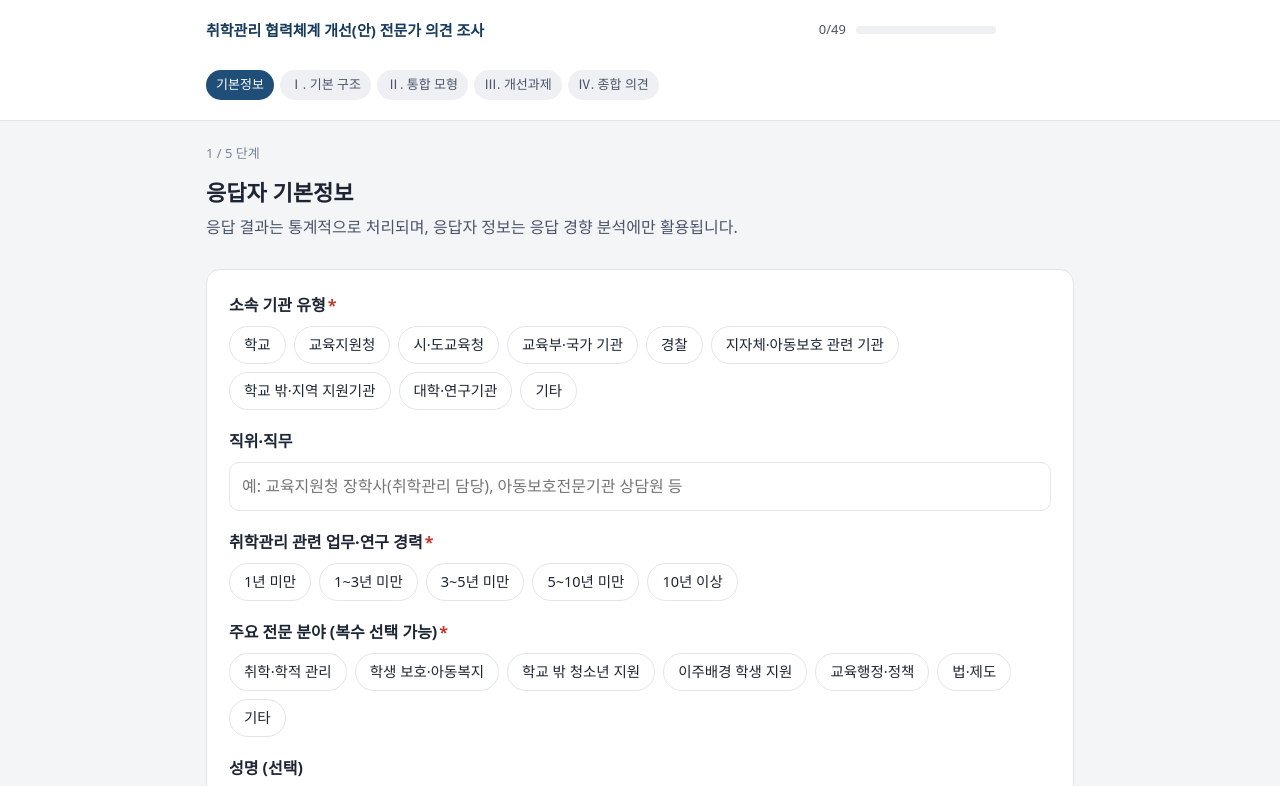
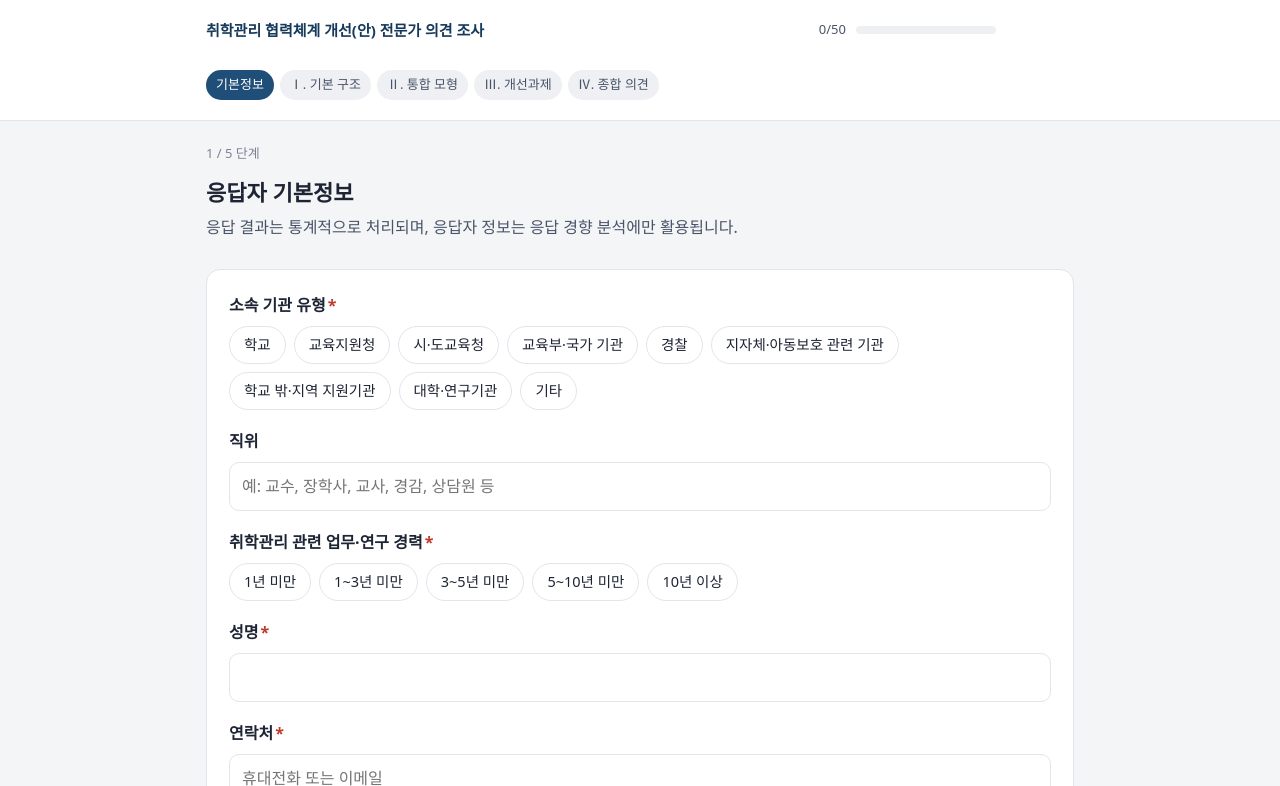
Before and after one commit to ideal-jin/school-survey, a plain HTML site: page index.html in a window 1280 px wide. Both pictures are taken after a click on the button "응답 시작하기 →". Shown: the top 786 px of the page. Drawn offline with Linux system fonts and the light colour scheme; a web font is replaced by a local one.

Commit message:
연구책임자 검토 의견 반영: 표 펼침·표 3 추가·표 2 위치 이동·경로별 대상/역할 제시·기본정보 수정
Co-Authored-By: Claude Opus 5.5 <noreply@anthropic.com>
Claude-Session: https://claude.ai/code/session_017Vs8P6rgTd8baafvk5Ux21

```diff
--- a/index.html
+++ b/index.html
@@ -166,6 +166,25 @@ input[type=text]{width:100%;border:1.5px solid var(--line);border-radius:10px;pa
 .errbox a{color:var(--err);font-weight:700}
 .done-screen{display:none;max-width:640px;margin:60px auto;text-align:center;padding:0 16px}
 .done-screen .ok{width:64px;height:64px;border-radius:50%;background:#dff1ec;color:var(--accent);display:flex;align-items:center;justify-content:center;font-size:32px;margin:0 auto 18px}
+/* emphasis hint */
+.callout{display:flex;gap:8px;align-items:flex-start;background:#fff4e0;border-left:4px solid #e08a00;color:#7a4a00;border-radius:8px;padding:10px 12px;font-weight:700;font-size:14.5px;margin:0 0 10px}
+.callout::before{content:"👉"}
+.field.missing input[type=text]{border-color:var(--err)}
+.pinfo{display:grid;grid-template-columns:auto 1fr;gap:4px 10px;font-size:14px;background:#f7f9fc;border:1px solid var(--line2);border-radius:10px;padding:10px 12px;margin:0 0 12px;color:var(--ink2)}
+.pinfo .lb{font-weight:700;font-size:12.5px;color:var(--brand);white-space:nowrap;margin-top:1px}
+.privacy{font-size:13px;color:var(--muted);margin:-6px 0 0}
+@media (max-width:640px){
+  table.t{min-width:0;font-size:14px}
+  table.t thead{display:none}
+  table.t,table.t tbody,table.t tr,table.t td{display:block;width:100%!important}
+  table.t tr{border:1px solid var(--line);border-radius:10px;margin:0 0 10px;overflow:hidden;background:#fff}
+  table.t td{border:0;border-bottom:1px solid var(--line2);padding:8px 12px}
+  table.t td:last-child{border-bottom:0}
+  table.t td[data-l]::before{content:attr(data-l);display:block;font-size:12px;font-weight:700;color:var(--brand);margin-bottom:2px}
+  table.t td.k{white-space:normal;background:var(--brand-soft)}
+  table.t tr.cat{border:0;background:none}
+  table.t tr.cat td{background:none;color:var(--brand-ink);font-size:15px;padding:10px 2px 4px}
+}
 /* paging */
 .page{display:none}.page.on{display:block}
 body.intro .topbar{display:none}
@@ -304,9 +323,15 @@ const PART2_STAGE2 = [
   {id:'Ⅱ-2-6', short:'학교 1차 판단·교육지원청 조정 역할 배분', text:'학교가 1차로 판단하고, 판단이 어려운 사례는 교육지원청 전담기구가 판단·조정하는 역할 배분은 적절하다.'}
 ];
 const PART2_STAGE3 = [
-  {id:'Ⅱ-3-1', short:'경로 A(학교 행정 확인·처리)', text:'<span class="tag A">경로 A</span> <b>학교 중심의 행정 확인·처리</b>로 마무리하는 경로의 대상과 역할은 적절하다.'},
-  {id:'Ⅱ-3-2', short:'경로 B(추가 확인·소재 파악)', text:'<span class="tag B">경로 B</span> <b>교육지원청 조정에 따른 추가 확인·소재 파악</b> 경로의 대상과 역할은 적절하다.'},
-  {id:'Ⅱ-3-3', short:'경로 C(보호·교육 지원 연계)', text:'<span class="tag C">경로 C</span> <b>권한별 관계기관이 참여하는 보호·교육 지원 연계</b> 경로의 대상과 역할은 적절하다.'},
+  {id:'Ⅱ-3-1', short:'경로 A(학교 행정 확인·처리)',
+   info:{대상:'소재·안전과 교육 이행이 확인되고, 추가 확인이나 보호·지원이 필요하지 않은 사례 (예: 해외 출국 및 현지 학교 재학이 확인된 경우)', 주관:'학교', 역할:'확인 결과에 따른 학적·행정 처리와 기록'},
+   text:'<span class="tag A">경로 A</span> <b>학교 중심의 행정 확인·처리</b>로 마무리하는 경로의 대상과 역할은 적절하다.'},
+  {id:'Ⅱ-3-2', short:'경로 B(추가 확인·소재 파악)',
+   info:{대상:'소재가 확인되지 않거나 교육 이행이 불명확하여 추가 확인·협력이 필요한 사례 (예: 보호자 연락 두절·거주지 불명, 귀국 후 학교 미복귀)', 주관:'교육지원청 전담기구 (협조: 학교, 경찰, 지자체 등)', 역할:'관계기관 정보 요청·회신과 소재 파악을 조정하고, 확인 결과에 따라 경로를 다시 판단'},
+   text:'<span class="tag B">경로 B</span> <b>교육지원청 조정에 따른 추가 확인·소재 파악</b> 경로의 대상과 역할은 적절하다.'},
+  {id:'Ⅱ-3-3', short:'경로 C(보호·교육 지원 연계)',
+   info:{대상:'안전 위험 징후가 있거나 보호 개입 또는 교육 지원이 필요한 사례 (예: 장기 미인정 결석 중 위험한 또래 집단과 어울리며 연락이 닿지 않는 경우)', 주관:'교육지원청 전담기구 (참여: 경찰, 지자체·아동보호 관련 기관, 학교 밖·지역 지원기관 등 권한별)', 역할:'보호·복지·교육 지원 기관으로 연계하고 지원·이관 결과를 확인·관리 (긴급 위험 시 보호·신고 절차 우선)'},
+   text:'<span class="tag C">경로 C</span> <b>권한별 관계기관이 참여하는 보호·교육 지원 연계</b> 경로의 대상과 역할은 적절하다.'},
   {id:'Ⅱ-3-4', short:'경로 전환·병행 원칙', text:'사례의 특성과 상황 변화에 따라 경로를 <b>전환·병행</b>할 수 있도록 한 원칙은 적절하다.'},
   {id:'Ⅱ-3-5', short:'긴급 위험 시 보호·신고 우선 원칙', text:'<b>긴급 위험 시 보호·신고 절차를 우선</b>하는 원칙은 적절하다.'}
 ];
@@ -391,19 +416,20 @@ function build(){
   h += part('info','','응답자 기본정보','응답 결과는 통계적으로 처리되며, 응답자 정보는 응답 경향 분석에만 활용됩니다.');
   h += `<div class="card">`;
   h += choiceField('소속 기관 유형', 'choice', true, ['학교','교육지원청','시·도교육청','교육부·국가 기관','경찰','지자체·아동보호 관련 기관','학교 밖·지역 지원기관','대학·연구기관','기타']);
-  h += textField('직위·직무', '예: 교육지원청 장학사(취학관리 담당), 아동보호전문기관 상담원 등');
+  h += textField('직위', '예: 교수, 장학사, 교사, 경감, 상담원 등', false);
   h += choiceField('취학관리 관련 업무·연구 경력', 'choice', true, ['1년 미만','1~3년 미만','3~5년 미만','5~10년 미만','10년 이상']);
-  h += choiceField('주요 전문 분야 (복수 선택 가능)', 'multi', true, ['취학·학적 관리','학생 보호·아동복지','학교 밖 청소년 지원','이주배경 학생 지원','교육행정·정책','법·제도','기타']);
-  h += textField('성명 (선택)', '회의 시 의견 확인이 필요할 경우를 위해 기재해 주셔도 됩니다');
+  h += textField('성명', '', true);
+  h += textField('연락처', '휴대전화 또는 이메일', true);
+  h += `<p class="privacy">※ 성명과 연락처는 응답 내용 확인이 필요한 경우에만 연구진이 사용하며, 결과 보고 시에는 공개하지 않습니다.</p>`;
   h += `</div>`;
 
   /* ---------- Ⅰ ---------- */
   h += part('p1','Ⅰ','취학관리 협력체계 기본 구조 검토','취학관리 협력체계는 새로운 사업의 목록이 아니라, 국가 단위 협의체에서 지역 단위 협력·조정체계, 학교와 관계기관의 단계별 역할까지를 하나의 틀로 연결하기 위해 다음과 같이 구성하였습니다.');
-  h += `<details class="ref"><summary>&lt;표 1&gt; 협력체계 구성요소별 현행과 개선(안) 전체 보기</summary><div class="body"><div class="tbl-wrap"><table class="t"><thead><tr><th style="width:18%">구성요소</th><th style="width:34%">현행</th><th>개선(안)</th></tr></thead><tbody>` +
-       PART1.map(r => `<tr><td class="k">${r.name.replace('취학관리 협력','취학관리<br>협력')}</td><td>${ul(r.dNow)}</td><td>${ul(r.dNeo)}</td></tr>`).join('') +
+  h += `<details class="ref" open><summary>&lt;표 1&gt; 협력체계 구성요소별 현행과 개선(안)</summary><div class="body"><div class="tbl-wrap"><table class="t"><thead><tr><th style="width:18%">구성요소</th><th style="width:34%">현행</th><th>개선(안)</th></tr></thead><tbody>` +
+       PART1.map(r => `<tr><td class="k">${r.name.replace('취학관리 협력','취학관리<br>협력')}</td><td data-l="현행">${ul(r.dNow)}</td><td data-l="개선(안)">${ul(r.dNeo)}</td></tr>`).join('') +
        `</tbody></table></div></div></details>`;
   h += `<div class="card"><p class="q-h"><span class="qn">[문항 Ⅰ-1]</span>위 &lt;표 1&gt;을 참고하여 현행과 비교한 구성요소별 개선(안)의 <u>타당도</u>를 평정하여 주십시오.<span class="req">*</span></p>
-        <p class="q-sub">각 구성요소의 ‘상세 내용’을 펼치면 &lt;표 1&gt;의 해당 내용을 볼 수 있습니다. 수정·보완 의견은 가능한 한 구체적으로(무엇을, 어떻게) 적어 주시면 감사하겠습니다.</p>`;
+        <p class="callout">각 구성요소의 ‘상세 내용’을 누르면 &lt;표 1&gt;의 해당 내용을 다시 볼 수 있습니다.</p><p class="q-sub">수정·보완 의견은 가능한 한 구체적으로(무엇을, 어떻게) 적어 주시면 감사하겠습니다.</p>`;
   PART1.forEach((r,i) => {
     const key = `Ⅰ-1 (${i+1}) ${r.name}`;
     h += `<div class="item"><p class="item-h"><span class="no">(${i+1})</span>${r.name}</p>
@@ -417,27 +443,29 @@ function build(){
   /* ---------- Ⅱ ---------- */
   h += part('p2','Ⅱ','취학관리 협력체계 통합 모형 검토','현행은 사례의 확인 상태나 위험 수준과 관계없이 경과 일수에 따른 절차를 동일하게 적용합니다. 개선(안)은 사례를 발견·접수한 뒤 네 가지 측면에서 판단하여 협력 대응 경로를 정하고, 학교가 1차로 판단하되 판단이 어려운 사례는 교육지원청 전담기구가 판단·조정하도록 구성하였습니다.');
   h += `<details class="ref" open><summary>&lt;그림 1&gt; 취학관리 협력체계 통합 모형(안)</summary><div class="body">${modelHTML()}</div></details>`;
+  h += `<details class="ref" open><summary>&lt;표 2&gt; 사례의 적용 예시</summary><div class="body"><div class="tbl-wrap"><table class="t"><thead><tr><th>사례 유형</th><th style="width:28%">다차원 판단</th><th style="width:24%">협력 경로</th></tr></thead><tbody>` +
+       CASES.map(c => `<tr><td data-l="사례 유형">${c.c}</td><td data-l="다차원 판단">${c.j}</td><td data-l="협력 경로">${c.p}</td></tr>`).join('') + `</tbody></table></div></div></details>`;
 
-  h += `<div class="card"><p class="q-h"><span class="qn">[문항 Ⅱ-1]</span>통합 모형 전반</p><p class="q-sub">&lt;그림 1&gt;을 참고하여 다음 문항을 평정하여 주십시오.</p>
+  h += `<div class="card"><p class="q-h"><span class="qn">[문항 Ⅱ-1]</span>통합 모형 전반</p><p class="q-sub">&lt;그림 1&gt;과 &lt;표 2&gt;를 참고하여 다음 문항을 평정하여 주십시오.</p>
         <div class="item"><p class="statement">${PART2_OVERALL.text}</p>${ratingHTML('Ⅱ-1 4단계 흐름의 적절성','agree')}${textHTML('Ⅱ-1 4단계 흐름의 적절성','수정·보완 의견 (선택) — 예: 빠지거나 합쳐야 할 단계, 4단계(결과 확인·이관·후속 관리)에 대한 의견',false,true)}</div></div>`;
 
   h += `<div class="card"><p class="q-h"><span class="qn">[문항 Ⅱ-2]</span>[2단계] 다차원 사례 판단<span class="req">*</span></p><p class="q-sub">사례를 발견·접수한 뒤 <b>소재·안전, 교육 이행, 보호·지원 필요, 정보·협조 상태</b>의 네 측면에서 판단하는 단계입니다.</p>`;
   PART2_STAGE2.forEach(q => { const k = `${q.id} ${q.short}`; h += `<div class="item"><p class="statement"><span class="no" style="color:var(--brand);font-weight:700;margin-right:6px">${q.id}</span>${q.text}</p>${ratingHTML(k,'agree')}${textHTML(k,'수정·보완 의견 (선택) — 예: 판단 구분의 추가·변경, 판단 시 필요한 정보',false,true)}</div>`; });
   h += `</div>`;
 
-  h += `<div class="card"><p class="q-h"><span class="qn">[문항 Ⅱ-3]</span>[3단계] 협력 대응 경로 결정<span class="req">*</span></p><p class="q-sub">판단 결과에 따라 경로 A·B·C 중 대응 경로를 정하는 단계입니다.</p>`;
-  PART2_STAGE3.forEach(q => { const k = `${q.id} ${q.short}`; h += `<div class="item"><p class="statement"><span class="no" style="color:var(--brand);font-weight:700;margin-right:6px">${q.id}</span>${q.text}</p>${ratingHTML(k,'agree')}${textHTML(k,'수정·보완 의견 (선택) — 예: 경로의 대상·주관 기관, 전환 기준',false,true)}</div>`; });
+  h += `<div class="card"><p class="q-h"><span class="qn">[문항 Ⅱ-3]</span>[3단계] 협력 대응 경로 결정<span class="req">*</span></p><p class="q-sub">판단 결과에 따라 경로 A·B·C 중 대응 경로를 정하는 단계입니다. 경로별로 연구진이 제안한 <b>대상·주관·역할</b>을 함께 제시하였습니다.</p>`;
+  PART2_STAGE3.forEach(q => { const k = `${q.id} ${q.short}`; h += `<div class="item"><p class="statement"><span class="no" style="color:var(--brand);font-weight:700;margin-right:6px">${q.id}</span>${q.text}</p>${q.info ? '<div class="pinfo">' + Object.entries(q.info).map(([a,b]) => `<span class="lb">${a}</span><span>${b}</span>`).join('') + '</div>' : ''}${ratingHTML(k,'agree')}${textHTML(k,'수정·보완 의견 (선택) — 예: 경로의 대상·주관 기관, 전환 기준',false,true)}</div>`; });
   h += `</div>`;
 
-  h += `<details class="ref" open><summary>&lt;표 2&gt; 사례의 적용 예시</summary><div class="body"><div class="tbl-wrap"><table class="t"><thead><tr><th>사례 유형</th><th style="width:28%">다차원 판단</th><th style="width:24%">협력 경로</th></tr></thead><tbody>` +
-       CASES.map(c => `<tr><td>${c.c}</td><td>${c.j}</td><td>${c.p}</td></tr>`).join('') + `</tbody></table></div></div></details>`;
-  h += `<div class="card"><p class="q-h"><span class="qn">[문항 Ⅱ-4]</span>&lt;표 2&gt; 사례의 적용 예시에 관한 의견</p>
+  h += `<div class="card"><p class="q-h"><span class="qn">[문항 Ⅱ-4]</span>&lt;표 2&gt; 사례의 적용 예시에 관한 의견</p><p class="callout">위쪽 &lt;그림 1&gt; 아래의 &lt;표 2&gt;를 참고해 주십시오.</p>
         <p class="q-sub">현장에서 실제로 판단할 때를 떠올리며 답해 주십시오.</p>
         <div class="item"><p class="statement"><b>(1) 판단 난이도</b> — 제시된 사례 중 현장에서 경로를 판단하기 어렵거나, 연구진의 판단과 다르게 판단될 수 있는 사례가 있다면 무엇이며 그 이유는 무엇입니까?</p>${textHTML('Ⅱ-4 (1) 사례 판단 난이도','예: ○번째 사례는 소재는 확인되나 … 이므로 B가 아닌 C로 보아야 함',true)}</div>
         <div class="item"><p class="statement"><b>(2) 효용성</b> — 사례 예시가 실제 판단에 도움이 되려면 어떤 사례나 정보가 추가·보완되어야 합니까? 현장에서 자주 접하지만 경로 판단이 모호한 사례가 있다면 함께 적어 주십시오.</p>${textHTML('Ⅱ-4 (2) 사례 예시 효용성·추가 사례','예: 유예 후 재취학 시점에 연락이 끊긴 사례 등',true)}</div></div>`;
 
+  h += `<details class="ref" open><summary>&lt;표 3&gt; 기관 간 역할과 책임의 경계(안)</summary><div class="body"><div class="tbl-wrap"><table class="t"><thead><tr><th style="width:20%">기관</th><th>제안하는 핵심 역할</th><th>책임의 경계</th></tr></thead><tbody>` +
+       INST.map(r => `<tr><td class="k">${r.name}</td><td data-l="제안하는 핵심 역할">${r.role}</td><td data-l="책임의 경계">${r.bound}</td></tr>`).join('') + `</tbody></table></div></div></details>`;
   h += `<div class="card"><p class="q-h"><span class="qn">[문항 Ⅱ-5]</span>&lt;표 3&gt; 기관 간 역할과 책임의 경계(안)<span class="req">*</span></p>
-        <p class="q-sub">기관별로 제안한 <b>핵심 역할</b>과 <b>책임의 경계</b>가 각각 적절한지 평정하고, 보완할 점을 적어 주십시오.</p>`;
+        <p class="q-sub">위 &lt;표 3&gt;을 참고하여, 기관별로 제안한 <b>핵심 역할</b>과 <b>책임의 경계</b>가 각각 적절한지 평정하고, 보완할 점을 적어 주십시오.</p>`;
   INST.forEach(r => {
     const k1 = `Ⅱ-5 (${r.id}) ${r.name} 핵심 역할`, k2 = `Ⅱ-5 (${r.id}) ${r.name} 책임의 경계`;
     h += `<div class="item"><p class="item-h"><span class="no">(${r.id})</span>${r.name}</p><div class="inst-row">
@@ -449,11 +477,11 @@ function build(){
 
   /* ---------- Ⅲ ---------- */
   h += part('p3','Ⅲ','핵심 개선과제(안) 검토','핵심 개선과제는 협력체계를 실제 정책 수단으로 구현하기 위해 5개 정책 범주, 12개 세부 과제로 구성하였습니다. 구체화 내용은 과제의 의미를 판단하실 수 있도록 제시한 예시입니다.');
-  h += `<details class="ref"><summary>&lt;표 4&gt; 정책 범주별 핵심 개선과제(안) 전체 보기</summary><div class="body"><div class="tbl-wrap"><table class="t"><thead><tr><th style="width:7%">No</th><th style="width:20%">세부 과제</th><th style="width:25%">현행</th><th>개선(안) 구체화(예시)</th><th style="width:14%">주관(협조)</th></tr></thead><tbody>` +
-       PART3.map(c => `<tr><td colspan="5" class="k">${c.cat}. ${c.name}</td></tr>` + c.tasks.map(t => `<tr><td>${t.no}</td><td>${t.parent? t.parent + '<br>':''}${t.parent? '· ' + t.name : t.name}</td><td>${t.now}</td><td>${t.neo}</td><td>${t.own}</td></tr>`).join('')).join('') +
+  h += `<details class="ref" open><summary>&lt;표 4&gt; 정책 범주별 핵심 개선과제(안)</summary><div class="body"><div class="tbl-wrap"><table class="t"><thead><tr><th style="width:7%">No</th><th style="width:20%">세부 과제</th><th style="width:25%">현행</th><th>개선(안) 구체화(예시)</th><th style="width:14%">주관(협조)</th></tr></thead><tbody>` +
+       PART3.map(c => `<tr class="cat"><td colspan="5" class="k">${c.cat}. ${c.name}</td></tr>` + c.tasks.map(t => `<tr><td class="k">${t.no}</td><td data-l="세부 과제">${t.parent? t.parent + '<br>':''}${t.parent? '· ' + t.name : t.name}</td><td data-l="현행">${t.now}</td><td data-l="개선(안) 구체화(예시)">${t.neo}</td><td data-l="주관(협조)">${t.own}</td></tr>`).join('')).join('') +
        `</tbody></table></div></div></details>`;
   h += `<div class="card"><p class="q-h"><span class="qn">[문항 Ⅲ-1]</span>위 &lt;표 4&gt;를 참고하여 세부 과제별 <u>중요도</u>를 평정하여 주십시오.<span class="req">*</span></p>
-        <p class="q-sub">각 과제의 ‘현행·구체화 예시’를 펼쳐 확인하실 수 있습니다. 정책 범주마다 수정·보완 의견을 적는 칸이 있습니다.</p>`;
+        <p class="callout">각 과제 아래 ‘현행·구체화 예시’를 누르면 해당 과제의 현행과 개선(안)을 확인하실 수 있습니다.</p><p class="q-sub">정책 범주마다 수정·보완 의견을 적는 칸이 있습니다.</p>`;
   PART3.forEach(c => {
     h += `<p class="sub-h">${c.cat}. ${c.name}</p>`;
     c.tasks.forEach(t => {
@@ -508,9 +536,9 @@ function choiceField(label, type, required, opts){
     `</div>` + (opts.includes('기타') ? `<input type="text" class="other-in" data-other="${name}" placeholder="기타 내용을 입력해 주십시오">` : '') +
     `<span class="rmsg">선택해 주세요.</span></div>`;
 }
-function textField(label, ph){
-  const name = reg('기본정보: ' + label.replace(/\s*\(.*\)/,''), 'short', false);
-  return `<div class="field"><label class="fl" for="${name}">${label}</label><input type="text" id="${name}" name="${name}" placeholder="${esc(ph)}"></div>`;
+function textField(label, ph, required){
+  const name = reg('기본정보: ' + label.replace(/\s*\(.*\)/,''), 'short', !!required);
+  return `<div class="field" data-name="${name}"><label class="fl" for="${name}">${label}${required?'<span class="req">*</span>':''}</label><input type="text" id="${name}" name="${name}" placeholder="${esc(ph)}"><span class="rmsg">입력해 주세요.</span></div>`;
 }
 function modelHTML(){
   return `<div class="model">
```
